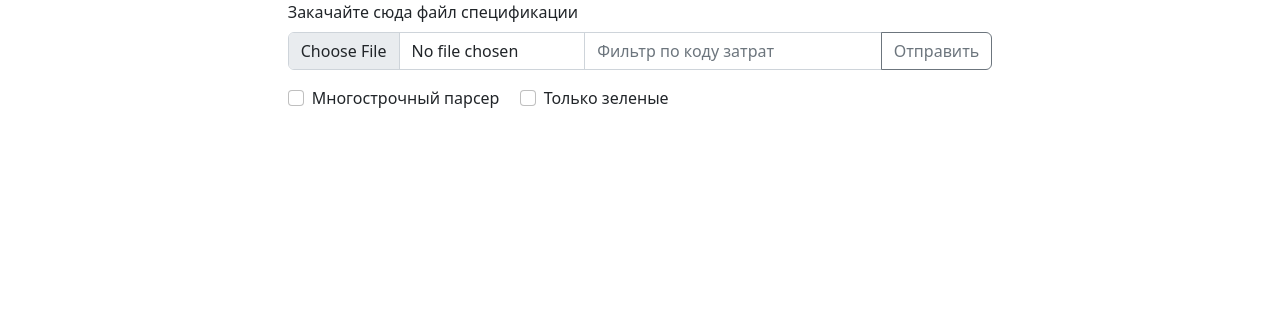
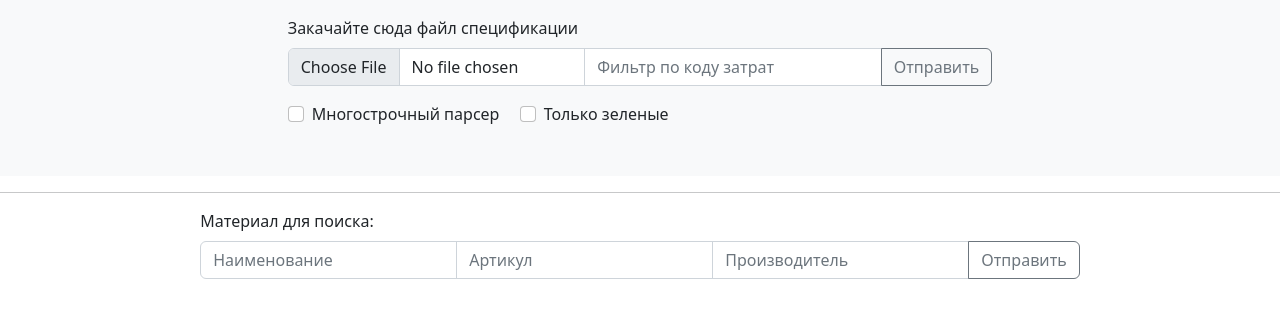
Before and after one commit to mmd-igor/elastic, a PHP site: page / in a window 1280 px wide. Shown: the top 318 px of the page. Run offline with PHP 8.4, Linux system fonts and the light colour scheme; a stand-in replaces the project's code that opens the database connection.

Commit message:
+ debug form

```diff
--- a/app/ElasticSearch.php
+++ b/app/ElasticSearch.php
@@ -20,6 +20,8 @@ class ElasticSearch
 
     public function getMaterial($brand, $article, $name)
     {
+        if (trim($name) == '') return null;
+
         $params = ['index' => $this->index, 'body' => ['size' => 1]];
         $re = '/\b(?:ду?|ø|dn|d)?\s*[=\s]?\s*(\d+)\s*(?:\b|м{2}|m{2}|x|х)/ui';
         preg_match_all($re, $name, $matches, PREG_SET_ORDER, 0);
--- a/app/assets/styles.css
+++ b/app/assets/styles.css
@@ -1 +1,2 @@
 .wselect { max-width: 450px }
+#debug_result table td { vertical-align: top }
--- a/app/index.php
+++ b/app/index.php
@@ -19,6 +19,40 @@ require 'vendor/autoload.php';
     <link href="/assets/styles.css?ver=<?= time() ?>" rel="stylesheet">
     <script src="https://cdn.jsdelivr.net/npm/bootstrap@5.2.3/dist/js/bootstrap.bundle.min.js" integrity="sha384-kenU1KFdBIe4zVF0s0G1M5b4hcpxyD9F7jL+jjXkk+Q2h455rYXK/7HAuoJl+0I4" crossorigin="anonymous"></script>
     <script>
+        function DebugQuery(sender) {
+            event.preventDefault();
+            let data = new FormData(sender);
+
+            fetch("/api/?" + new URLSearchParams(data).toString(), {
+                    "method": "GET"
+                })
+                .then((response) => response.json())
+                .then((data) => {
+                    function isObject(obj) {
+                        return typeof obj === "object" && obj !== null;
+                    }
+
+                    function printObject(obj) {
+                        let result = '';
+                        for (let [key, value] of Object.entries(obj)) {
+                            if (isObject(value)) result += printObject(value);
+                            else {
+                                if (String(value).indexOf('{') == 0) {value = `<pre>${value}</pre>`; console.log(value);}
+                                result += `<tr><td>${key}</td><td>${value}</td></tr>`;
+                            }
+                        }
+                        return result;
+                    }
+
+                    var res = '<table>';
+                    res += printObject(data);
+                    //res += printObject(data._meta, res);
+
+                    res += '</table>';
+                    document.getElementById('debug_result').innerHTML = res;
+                });
+        }
+
         function saveToExcel() {
             var selects = Array.from(document.getElementsByTagName('select'));
             for (const sel of selects) {
@@ -83,7 +117,7 @@ require 'vendor/autoload.php';
     } else {
         // upload html-form
     ?>
-        <div class="row" id="uploader">
+        <div class="row pb-5 pt-3 bg-light" id="uploader">
             <div class="d-flex justify-content-center">
                 <form enctype="multipart/form-data" action="/" method="POST">
                     <label for="formFile" class="form-label">Закачайте сюда файл спецификации</label>
@@ -102,6 +136,24 @@ require 'vendor/autoload.php';
                         <label class="form-check-label" for="greenonly">Только зеленые</label>
                     </div>
                 </form>
+            </div>
+        </div>
+
+        <hr />
+
+        <div class="row">
+            <div class="d-flex justify-content-center">
+                <form enctype="multipart/form-data" method="POST" name="debuger" id="debuger" onsubmit="DebugQuery(this);">
+                    <label for="form" class="form-label">Материал для поиска:</label>
+                    <div class="input-group mb-3">
+                        <input class="form-control" type="text" placeholder="Наименование" aria-label="" name="name">
+                        <input class="form-control" type="text" placeholder="Артикул" aria-label="" name="article">
+                        <input class="form-control" type="text" placeholder="Производитель" aria-label="" name="brand">
+                        <input type="submit" class="btn btn-outline-secondary" value="Отправить" name="btnDebug" />
+                    </div>
+                </form>
+            </div>
+            <div class="d-flex justify-content-center" id="debug_result">
             </div>
         </div>
 
--- a/app/tester.php
+++ b/app/tester.php
@@ -1,4 +1,8 @@
 <?php
+header('Content-Type: application/json; charset=utf-8');
+echo json_encode($_GET);
+exit;
+
 include 'vendor/autoload.php';
 use Level\VOR;
 
```
Also changed, not shown: app/api/index.php (added, +19 -0 lines).
